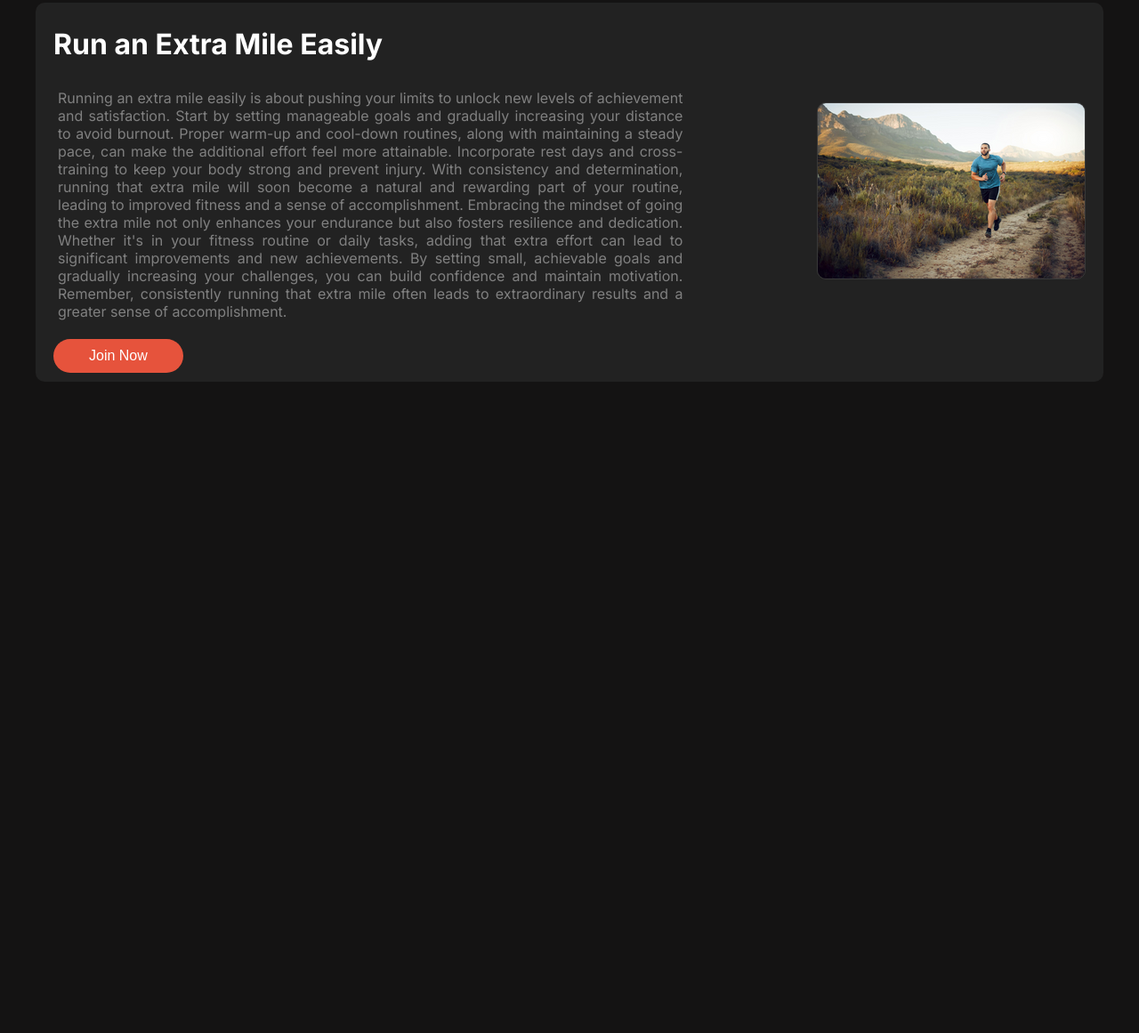
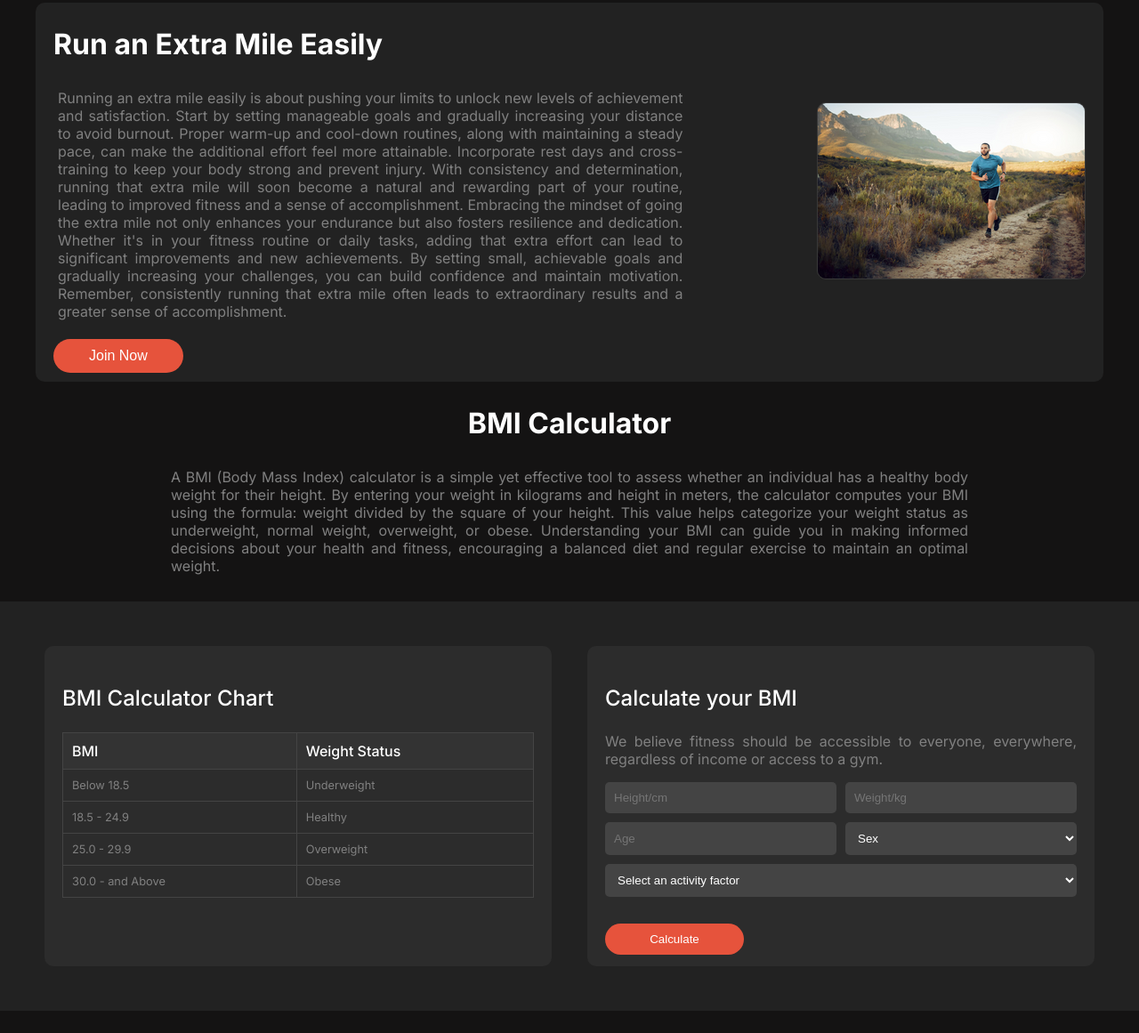
Before and after one commit to Robin-Majumdar/assignment-number-02, a plain HTML site: page index.html in a window 1280 px wide. Shown: the part 1369-2530 px from the top of the page at 89% size. Before the commit the page ends 1823 px from the top, so only its background shows below. Drawn offline with Linux system fonts and the light colour scheme.

Commit message:
ibm cal system designed and responsively done

```diff
--- a/index.html
+++ b/index.html
@@ -108,7 +108,60 @@
         </section>
 
         <!-- BMI Calculator Start is Hear -->
-
+        <section>
+                <h2 class="bmi-title">BMI Calculator</h2>
+                <p class="bmi-description">A BMI (Body Mass Index) calculator is a simple yet effective tool to assess whether an individual has a healthy body weight for their height. By entering your weight in kilograms and height in meters, the calculator computes your BMI using the formula: weight divided by the square of your height. This value helps categorize your weight status as underweight, normal weight, overweight, or obese. Understanding your BMI can guide you in making informed decisions about your health and fitness, encouraging a balanced diet and regular exercise to maintain an optimal weight.</p>
+            <div class="bmi-container display-flex">
+                <div class="bmi-table-data">
+                    <h3 class="bmi-cal-sub-title">BMI Calculator Chart</h3>
+                    <table>
+                        <thead>
+                            <tr>
+                                <th>BMI</th>
+                                <th>Weight Status</th>
+                            </tr>
+                        </thead>
+                        <tbody>
+                            <tr>
+                                <td>Below 18.5</td>
+                                <td>Underweight</td>
+                            </tr>
+                            <tr>
+                                <td>18.5 - 24.9</td>
+                                <td>Healthy</td>
+                            </tr>
+                            <tr>
+                                <td>25.0 - 29.9</td>
+                                <td>Overweight</td>
+                            </tr>
+                            <tr>
+                                <td>30.0 - and Above</td>
+                                <td>Obese</td>
+                            </tr>
+                        </tbody>
+                </table>
+            </div>
+            <div class="bmi-cal-system">
+                <h3 class="bmi-cal-sub-title">Calculate your BMI</h3>
+                <p class="bmi-cal-description">We believe fitness should be accessible to everyone, everywhere, regardless of income or access to a gym.</p>
+                <form action="">
+                    <input type="text" name="" id="" placeholder="Height/cm">
+                    <input type="text" name="" id="" placeholder="Weight/kg">
+                    <input type="text" name="" id="" placeholder="Age">
+                    <select name="" id="">
+                        <option value="" disabled selected>Sex</option>
+                        <option value="Male">Male</option>
+                        <option value="Female">Female</option>
+                        <option value="Others">Others</option>
+                    </select>
+                    <select name="" id="factor">
+                        <option value="" disabled selected>Select an activity factor</option>
+                    </select>
+                    <button type="button">Calculate</button>
+                </form>
+            </div>
+        </div>
+        </section>
 
         <!-- Meet Our Team Start Is Hear -->
 
--- a/styles/style.css
+++ b/styles/style.css
@@ -310,7 +310,89 @@ nav li a{
 
 
 /*  <!-- BMI Calculator Start is Hear --> */
+.bmi-container{
+    margin: 0 auto;
+    margin-top: 25px;
+    margin-bottom: 25px;
+    padding: 30px;
+    width: auto;
+    height: 400px;
+    justify-content: space-around;
+    background: rgb(34, 34, 34);
+    color: rgb(255, 255, 255);
+}
 
+.bmi-cal-sub-title{
+    font-weight: 500;
+    font-size: 1.5rem;
+}
+.bmi-cal-description{
+    text-align: center;
+    font-weight: 400;
+    font-size: 1rem;
+    color: rgb(128, 128, 128);
+    text-align: justify;
+}
+.bmi-table-data,
+.bmi-cal-system{
+    background-color: rgb(44, 44, 44);
+    padding: 20px;
+    border-radius: 10px;
+    margin: 20px;
+    width: 50%;
+}
+.bmi-table-data table{
+    width: 100%;
+    border-collapse: collapse;
+    margin-bottom: 20px;
+}
+.bmi-table-data table,
+.bmi-table-data th,
+.bmi-table-data td{
+    border: 1px solid rgb(68, 68, 68);
+}
+.bmi-table-data th,
+.bmi-table-data td{
+    padding: 10px;
+    text-align: left;
+}
+.bmi-table-data th{
+    font-weight: 500;
+    font-size: 1rem;
+    background-color: rgb(51, 51, 51);
+    color: rgb(255, 255, 255);
+}
+.bmi-table-data td{
+    font-weight: 400;
+    font-size: 0.8rem;
+    color: rgb(128, 128, 128);
+}
+.bmi-cal-system form{
+    display: grid;
+	grid-template-columns: repeat(2, 1fr);
+    grid-gap: 10px;
+}
+.bmi-cal-system input,
+.bmi-cal-system select{
+    padding: 10px;
+    border: none;
+    border-radius: 5px;
+    background-color: rgb(68, 68, 68);
+    color: rgb(255, 255, 255);
+}
+#factor{
+    grid-column: span 2;
+}
+.bmi-cal-system button{
+    width: 60%;
+    margin-top: 20px;
+    padding: 10px;
+    border: none;
+    border-radius: 50px;
+    background-color: rgb(230, 83, 60);
+    color: rgb(255, 255, 255);
+    cursor: pointer;
+}
 /*  <!-- Meet Our Team Start Is Hear --> */
 
 /* <!-- footer section is start Hear --> */
@@ -396,6 +478,7 @@ nav li a{
         align-items: center;
     }
     .extra-mile-title{
+        margin-left: 10px;
         text-align: center;
     }
     .extra-mile-description{
@@ -403,11 +486,30 @@ nav li a{
         height: auto;
         padding: 0px;
     }
+    .join-now{
+        padding: 10px 145px;
+    }
     .extra-mile-img img{
         margin-top: 20px;
         margin-bottom: 20px;
         width: 100%;
     }
 
+    /*  <!-- BMI Calculator Start is Hear --> */
+    .bmi-container{
+        width: 100%;
+        height: auto;
+        flex-direction: column;
+        align-items: center;
+        padding: 0px;
+    }
+    .bmi-table-data,
+    .bmi-cal-system{
+        width: 400px;
+        margin: 10px 0px;
+    }
+    .bmi-description{
+    width: 90%;
+    }
 
 }
```
